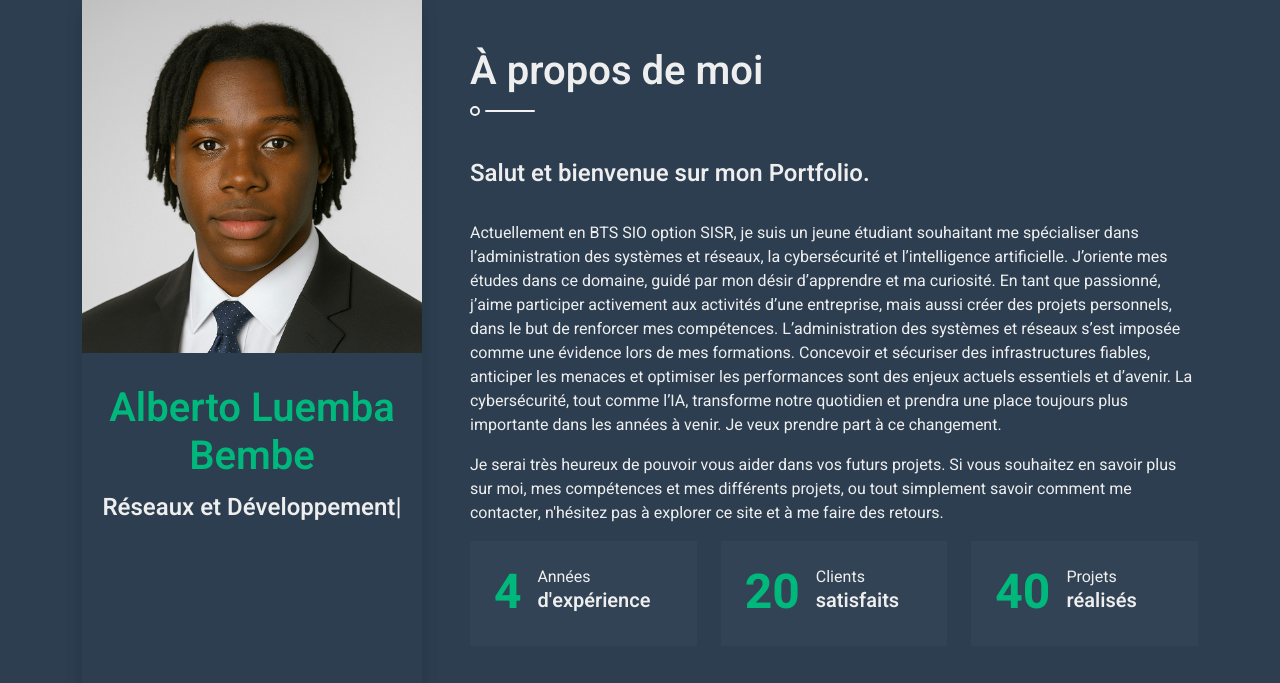
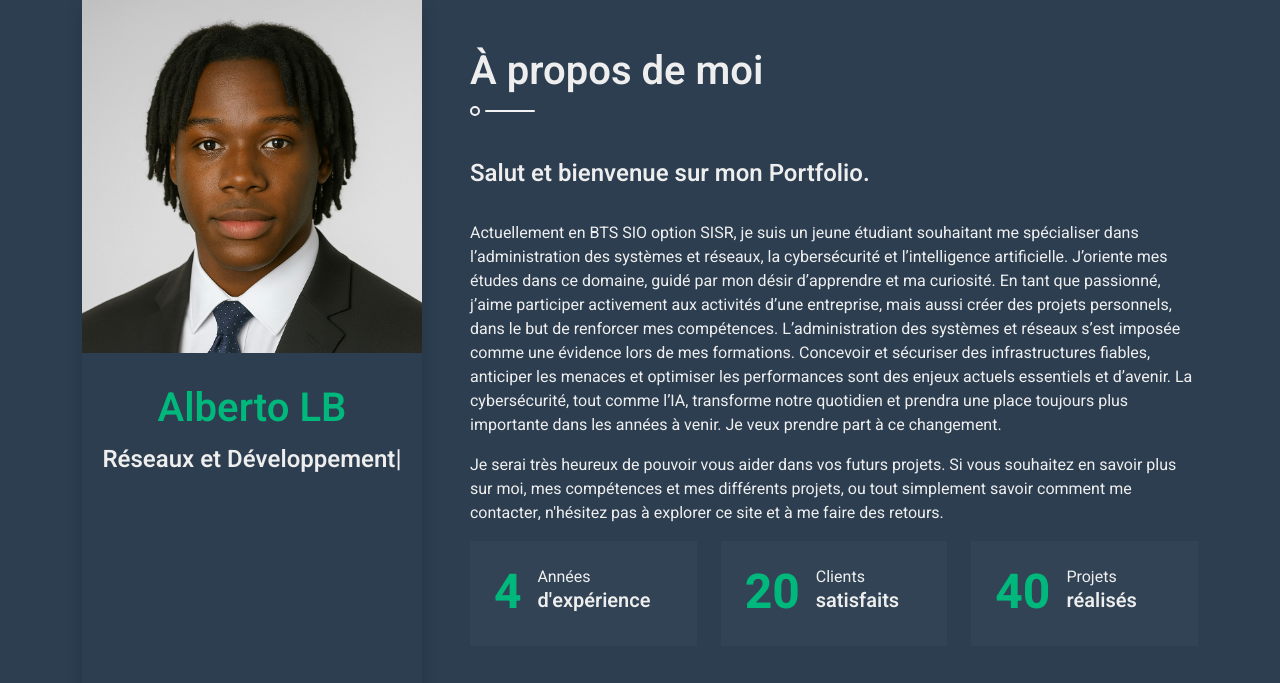
Before and after one commit to albertobrt/Portfolio, a plain HTML site: page index.html in a window 1280 px wide. Shown: the top 683 px of the page. Drawn offline with nearby package versions, Linux system fonts and the light colour scheme.

Commit message:
raccourci nom

```diff
--- a/index.html
+++ b/index.html
@@ -45,7 +45,7 @@
                 <div class="col-lg-4 sticky-lg-top vh-100">
                     <div class="d-flex flex-column h-100 text-center overflow-auto shadow">
                         <img class="w-100 img-fluid mb-4" src="img/moi.jpg" alt="Image">
-                        <h1 class="text-primary mt-2">Alberto Luemba Bembe</h1>
+                        <h1 class="text-primary mt-2">Alberto LB</h1>
                         <div class="mb-4" style="height: 22px;">
                             <h4 class="typed-text-output d-inline-block text-light"></h4>
                             <div class="typed-text d-none">Technicien Systèmes, Réseaux et Développement Web</div>
```
